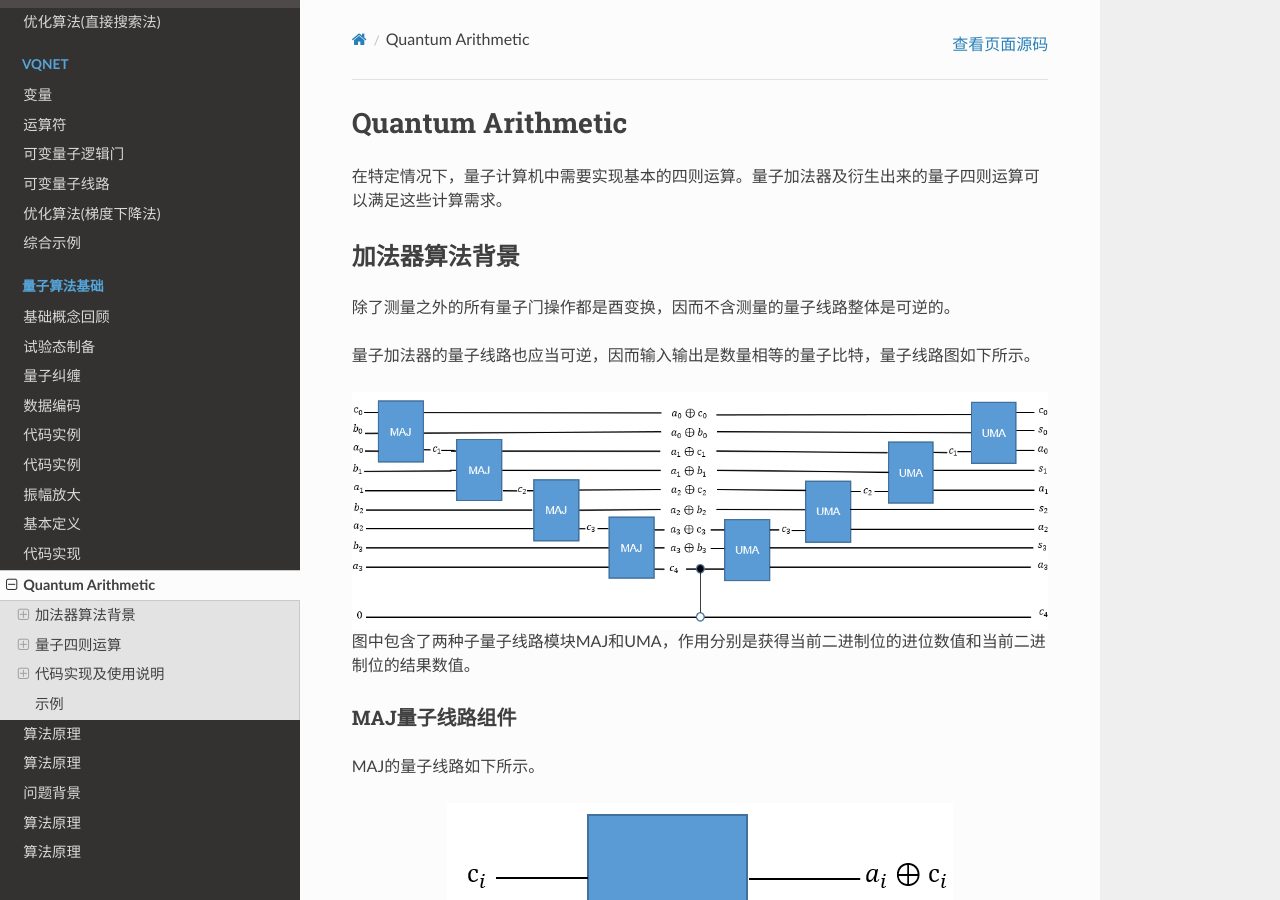
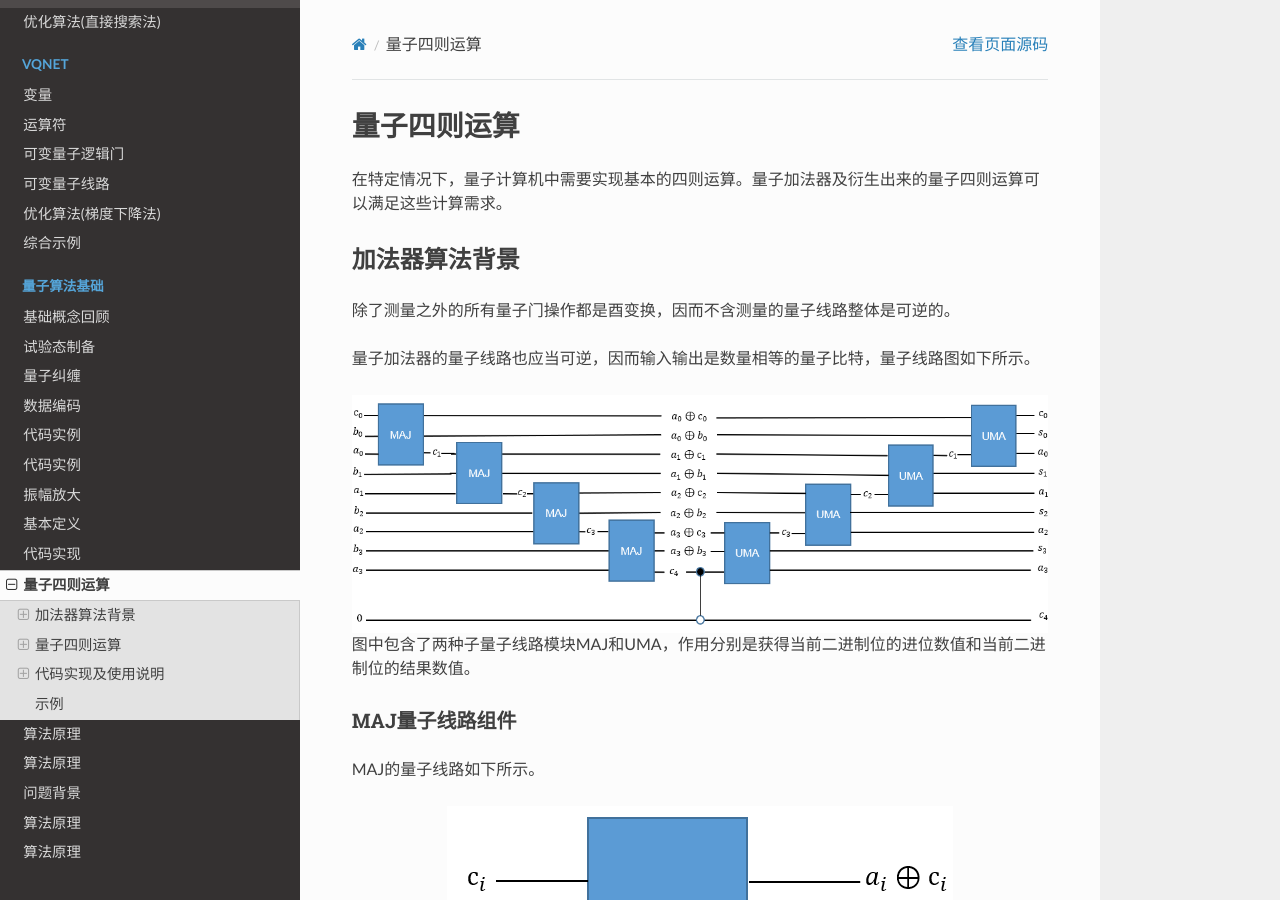
Before and after one commit to OriginQ/pyQPanda-Toturial, a Sphinx documentation site: the page built from source/QArithmetic.rst, in a window 1280 px wide and 900 px high. Built offline with Sphinx 7.4.7 and the Read the Docs theme 2.0.0, drawn with Linux system fonts in a browser that asks for light colours; pages that are not in the unit, such as notebooks, are missing from menus.

Commit message:
Update QArithmetic.rst

```diff
--- a/source/QArithmetic.rst
+++ b/source/QArithmetic.rst
@@ -1,4 +1,4 @@
-Quantum Arithmetic
+量子四则运算
 ####
 
 在特定情况下，量子计算机中需要实现基本的四则运算。量子加法器及衍生出来的量子四则运算可以满足这些计算需求。
```
